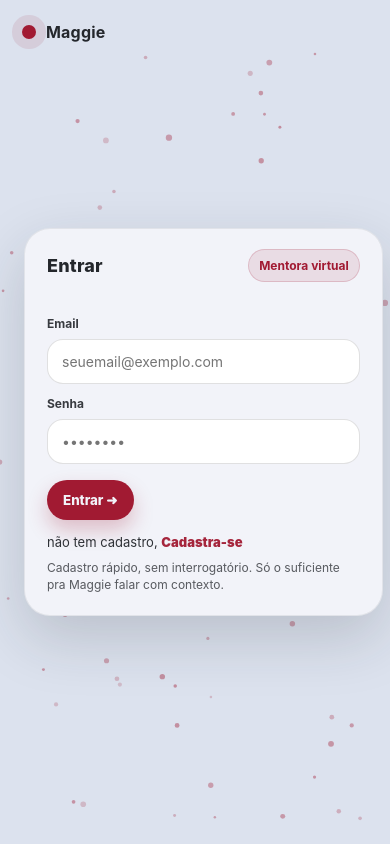
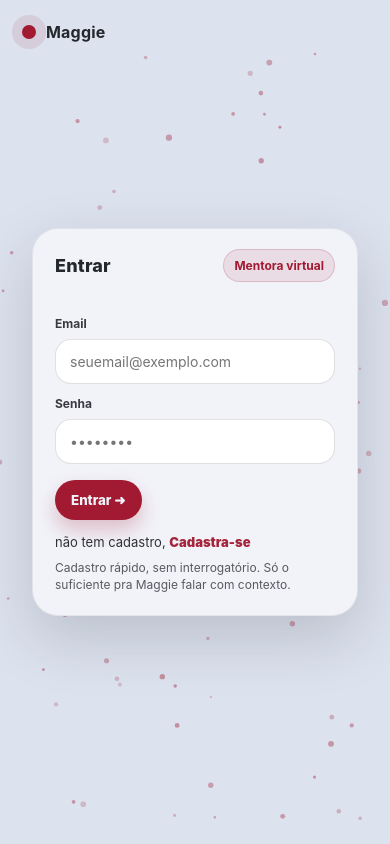
Before and after one commit to Kick-r/iaoc, a Flask app: page /login in a window 390 px wide. Run offline with Flask 3, Linux system fonts and the light colour scheme.

Commit message:
ajustando a resposividade

```diff
--- a/templates/login.html
+++ b/templates/login.html
@@ -497,6 +497,16 @@
         height: 46px;
       }
     }
+
+    @media (max-width: 500px) {
+      .stage {
+        padding: 24px calc(32px + env(safe-area-inset-right)) 24px calc(32px + env(safe-area-inset-left));
+      }
+
+      .card {
+        width: 100%;
+      }
+    }
   </style>
 </head>
 
```
Also changed, not shown: templates/index.html (+2 -5 lines).
